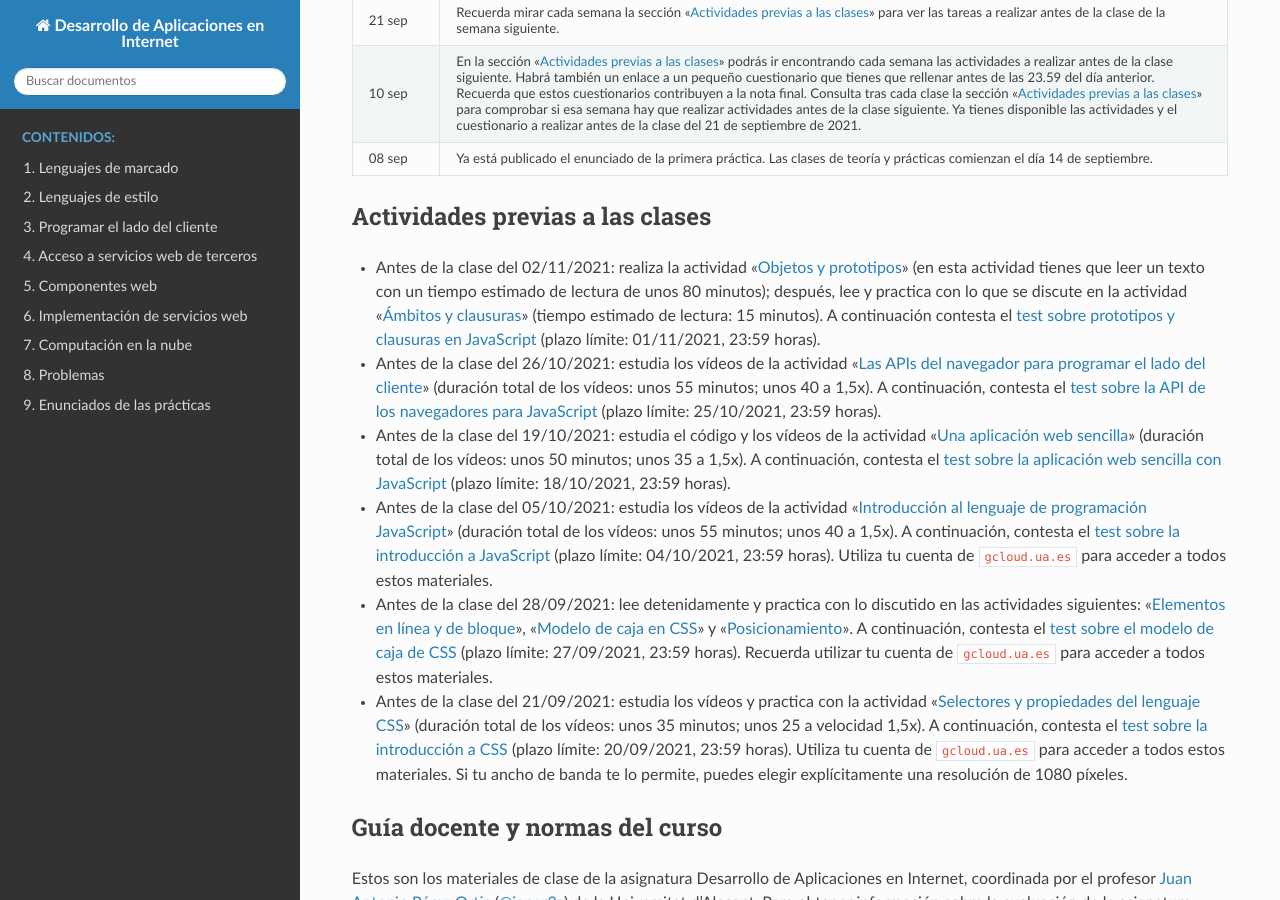
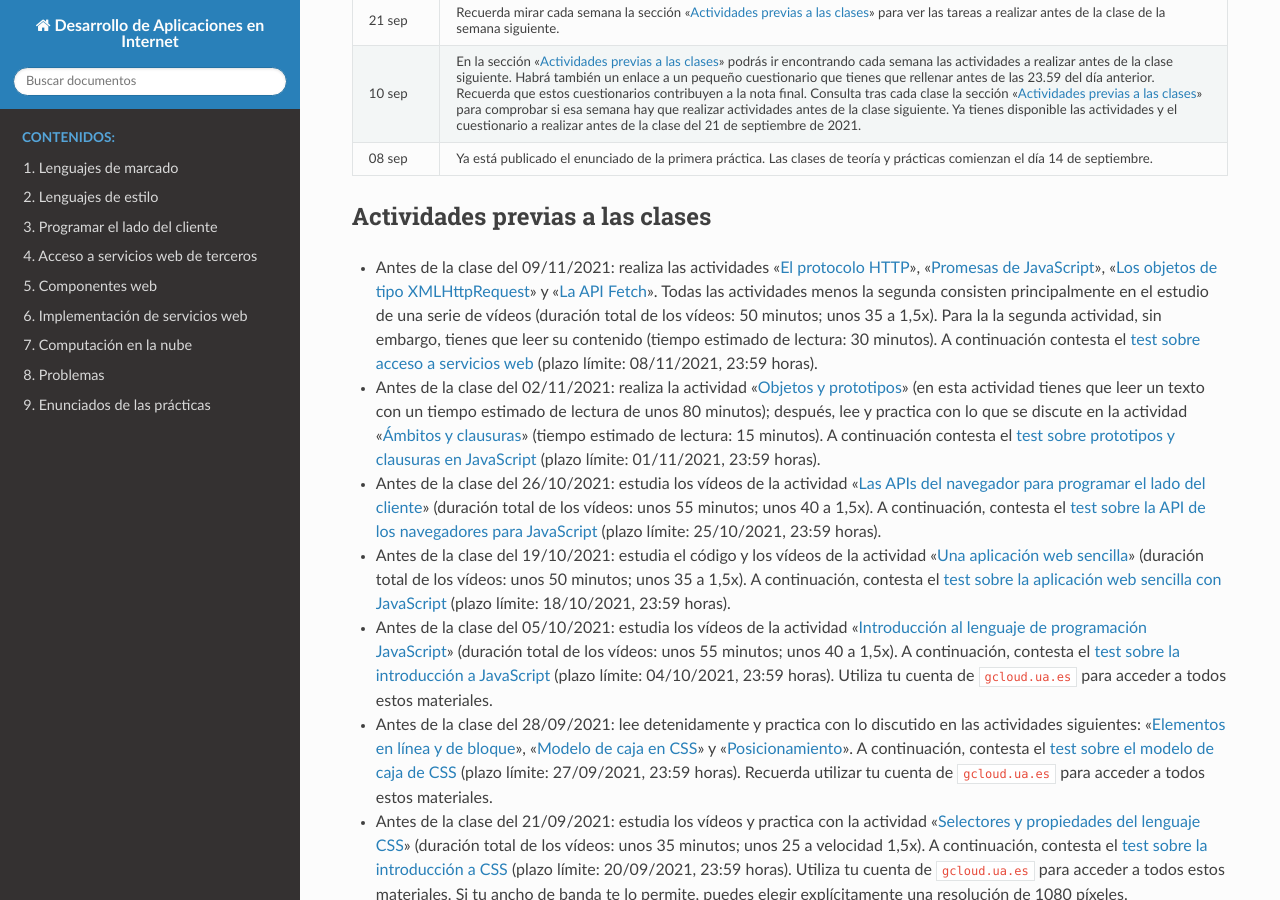
Before and after one commit to jaspock/dai2122, a Sphinx documentation site: the page built from docs/source/index.rst, in a window 1280 px wide and 900 px high, scrolled down 357 px. Built offline with Sphinx 7.4.7 and the Read the Docs theme 2.0.0, drawn with Linux system fonts in a browser that asks for light colours.

Commit message:
Nueva actividad.

```diff
--- a/docs/source/index.rst
+++ b/docs/source/index.rst
@@ -62,8 +62,8 @@ Actividades previas a las clases
 .. - Antes de la clase del 30/11/2021: practica con lo que se comenta en las actividades siguientes: ":ref:`label-local`", ":ref:`label-prueba-carrito`", ":ref:`label-api-cambio`", ":ref:`label-heroku`" y ":ref:`label-cors`". A continuación, contesta el `test sobre despliegue de aplicaciones web`_ (plazo límite: 29/11/2021, 23:59 horas)
 .. - Antes de la clase del 23/11/2021: lee detenidamente y practica con lo discutido en las actividades siguientes: ":ref:`label-curl`", ":ref:`label-cliente-rest`" y ":ref:`label-servidor-rest`"; la última incluye un vídeo con una traza de la aplicación del carrito (duración: 28 minutos; unos 20 a 1,5x). Para poder practicar con el código de esas actividades, tendrás que configurar tu entorno de trabajo como se indica en la actividad ":ref:`label-local`". A continuación, contesta el `test sobre implementación de servicios web`_ (plazo límite: 22/11/2021, 23:59 horas).
 .. - Antes de la clase del 16/11/2021: lee detenidamente y practica con lo discutido en las actividades siguientes: ":ref:`label-intro-comp`", ":ref:`label-ejemplo-comp`" y ":ref:`label-avanzado-comp`". A continuación, contesta el `test sobre componentes web`_ (plazo límite: 15/11/2021, 23:59 horas).
-.. - Antes de la clase del 09/11/2021: realiza las actividades ":ref:`label-servicios-http`", ":ref:`label-servicios-promesas`", ":ref:`label-servicios-xhr`" y ":ref:`label-servicios-fetch`". Todas las actividades menos la segunda consisten principalmente en el estudio de una serie de vídeos (duración total de los vídeos: 50 minutos; unos 35 a 1,5x). Para la la segunda actividad, sin embargo, tienes que leer su contenido (tiempo estimado de lectura: 30 minutos). A continuación contesta el `test sobre acceso a servicios web`_ (plazo límite: 08/11/2021, 23:59 horas).
 
+- Antes de la clase del 09/11/2021: realiza las actividades ":ref:`label-servicios-http`", ":ref:`label-servicios-promesas`", ":ref:`label-servicios-xhr`" y ":ref:`label-servicios-fetch`". Todas las actividades menos la segunda consisten principalmente en el estudio de una serie de vídeos (duración total de los vídeos: 50 minutos; unos 35 a 1,5x). Para la la segunda actividad, sin embargo, tienes que leer su contenido (tiempo estimado de lectura: 30 minutos). A continuación contesta el `test sobre acceso a servicios web`_ (plazo límite: 08/11/2021, 23:59 horas).
 - Antes de la clase del 02/11/2021: realiza la actividad ":ref:`label-js-objetos`" (en esta actividad tienes que leer un texto con un tiempo estimado de lectura de unos 80 minutos); después, lee y practica con lo que se discute en la actividad ":ref:`label-js-clausuras`" (tiempo estimado de lectura: 15 minutos). A continuación contesta el `test sobre prototipos y clausuras en JavaScript`_ (plazo límite: 01/11/2021, 23:59 horas).
 - Antes de la clase del 26/10/2021: estudia los vídeos de la actividad ":ref:`label-api-web-js`" (duración total de los vídeos: unos 55 minutos; unos 40 a 1,5x). A continuación, contesta el `test sobre la API de los navegadores para JavaScript`_ (plazo límite: 25/10/2021, 23:59 horas).
 - Antes de la clase del 19/10/2021: estudia el código y los vídeos de la actividad ":ref:`label-app-web-sencilla`" (duración total de los vídeos: unos 50 minutos; unos 35 a 1,5x). A continuación, contesta el `test sobre la aplicación web sencilla con JavaScript`_ (plazo límite: 18/10/2021, 23:59 horas).
```
